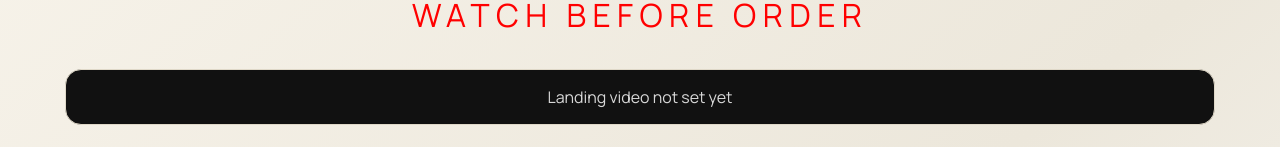
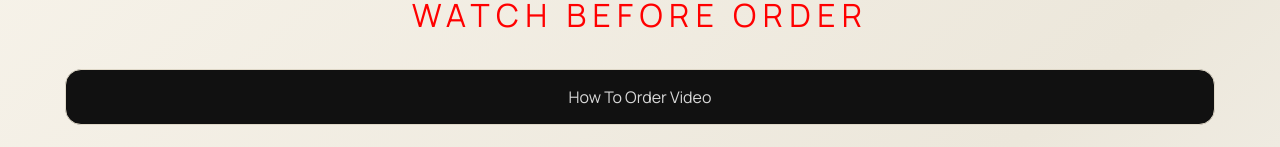
Before and after one commit to kev-69/classic-men, a React (Vite) app in the folder client/: page / in a window 1280 px wide. Both pictures are taken after a click on the button "Products". Shown: the part 128-275 px from the top of the page. Built offline with nearby package versions, Linux system fonts and the light colour scheme; no server answers.

Commit message:
fix: update placeholder text for landing video in ProductsPage component

```diff
--- a/client/src/App.css
+++ b/client/src/App.css
@@ -289,8 +289,7 @@ button.ghost {
   display: grid;
 }
 
-.video-card video,
-.video-placeholder {
+.video-card video {
   width: 100%;
   height: 100%;
 }
--- a/client/src/components/pages/ProductsPage.tsx
+++ b/client/src/components/pages/ProductsPage.tsx
@@ -25,7 +25,7 @@ export function ProductsPage({
               <source src={landingVideoUrl} type="video/mp4" />
             </video>
           ) : (
-            <div className="video-placeholder">Landing video not set yet</div>
+            <div className="video-placeholder">How To Order Video</div>
           )}
         </div>
       </section>
```
